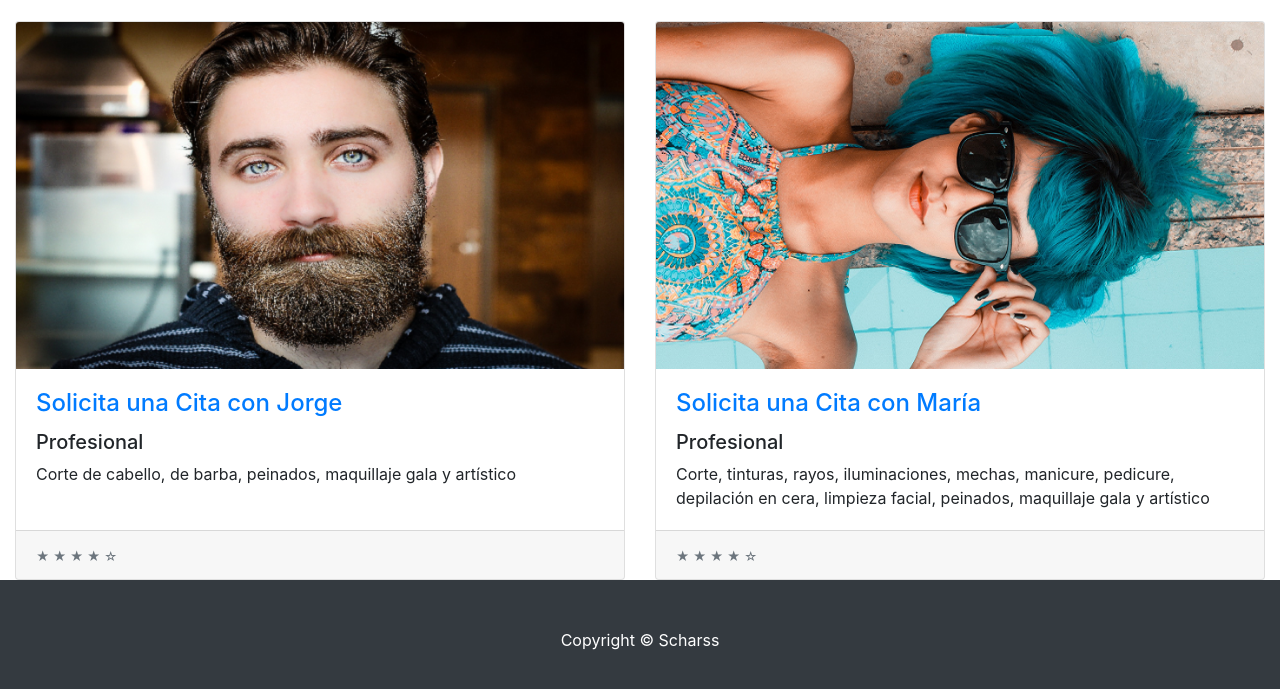
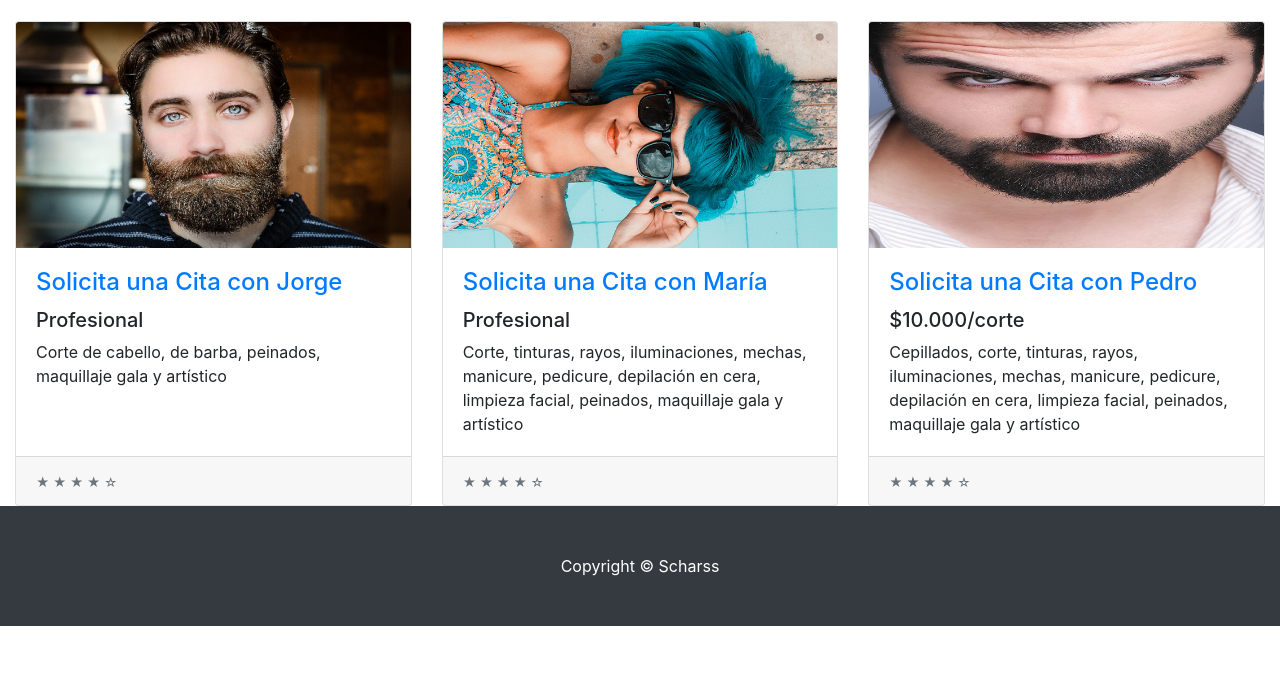
Before and after one commit to scharss/barberiaadomicilio, a website: page index.html in a window 1280 px wide. Shown: the part 383-1072 px from the top of the page. After the commit the page ends 1009 px from the top, so only its background shows below. Drawn offline with Linux system fonts and the light colour scheme.

Commit message:
Update index.html

```diff
--- a/index.html
+++ b/index.html
@@ -103,7 +103,7 @@
           <div class="row">
 
 
-            <div class="col-12 col-sm-12 col-md-6 col-lg-6 col-xl-6">
+            <div class="col-12 col-sm-12 col-md-4 col-lg-4 col-xl-4">
               <div class="card h-100">
                 <a href="calendarios.html#jorge"><img class="card-img-top" src="img/h1.png" alt=""></a>
                 <div class="card-body">
@@ -119,7 +119,7 @@
               </div>
             </div>
 
-            <div class="col-12 col-sm-12 col-md-6 col-lg-6 col-xl-6">
+            <div class="col-12 col-sm-12 col-md-4 col-lg-4 col-xl-4">
               <div class="card h-100">
                 <a href="calendarios.html#maria"><img class="card-img-top" src="img/h2.png" alt=""></a>
                 <div class="card-body">
@@ -128,6 +128,21 @@
                   </h4>
                   <h5>Profesional</h5>
                   <p class="card-text">Corte, tinturas, rayos, iluminaciones, mechas, manicure,   pedicure, depilación en cera, limpieza facial, peinados, maquillaje gala y artístico</p>
+                </div>
+                <div class="card-footer">
+                  <small class="text-muted">&#9733; &#9733; &#9733; &#9733; &#9734;</small>
+                </div>
+              </div>
+            </div>
+            <div class="col-12 col-sm-12 col-md-4 col-lg-4 col-xl-4">
+              <div class="card h-100">
+                <a href="calendarios.html#pedro"><img class="card-img-top" src="img/h6.png" alt=""></a>
+                <div class="card-body">
+                  <h4 class="card-title">
+                    <a href="calendarios.html#pedro">Solicita una Cita con Pedro</a>
+                  </h4>
+                  <h5>$10.000/corte</h5>
+                  <p class="card-text">Cepillados, corte, tinturas, rayos, iluminaciones, mechas, manicure,   pedicure, depilación en cera, limpieza facial, peinados, maquillaje gala y artístico</p>
                 </div>
                 <div class="card-footer">
                   <small class="text-muted">&#9733; &#9733; &#9733; &#9733; &#9734;</small>
```
